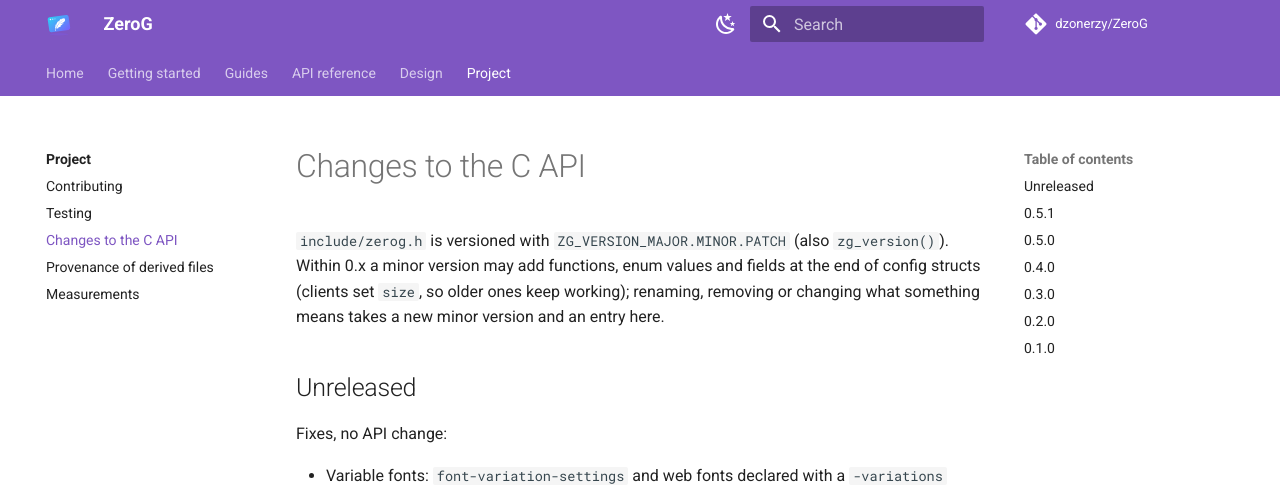
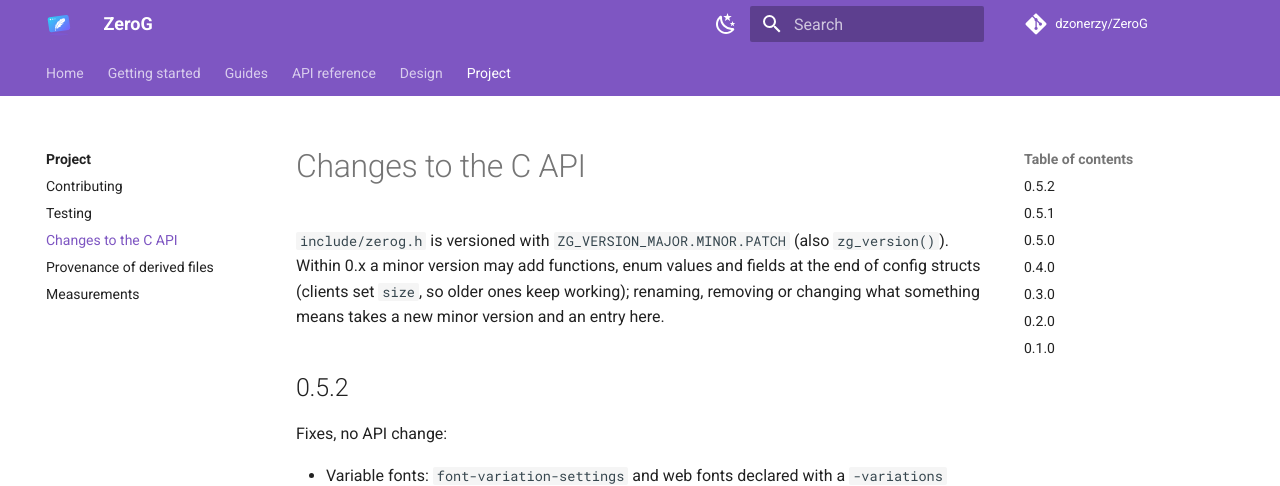
Before and after one commit to dzonerzy/ZeroG, an MkDocs documentation site: the page built from docs/api-changes.md, in a window 1280 px wide and 900 px high. Shown: the top 486 px of the window. Built offline with MkDocs 1.6.1 and Material for MkDocs 9.7.7, drawn with Linux system fonts in a browser that asks for light colours; comment, search, counter and statistics services are not loaded.

Commit message:
ZeroG 0.5.2: variable fonts; Enter and Tab keypresses in window mode

```diff
--- a/docs/api-changes.md
+++ b/docs/api-changes.md
@@ -6,7 +6,7 @@ fields at the end of config structs (clients set `size`, so older ones keep
 working); renaming, removing or changing what something means takes a new minor
 version and an entry here.
 
-## Unreleased
+## 0.5.2
 
 Fixes, no API change:
 
```
Also changed, not shown: 1 other file.
